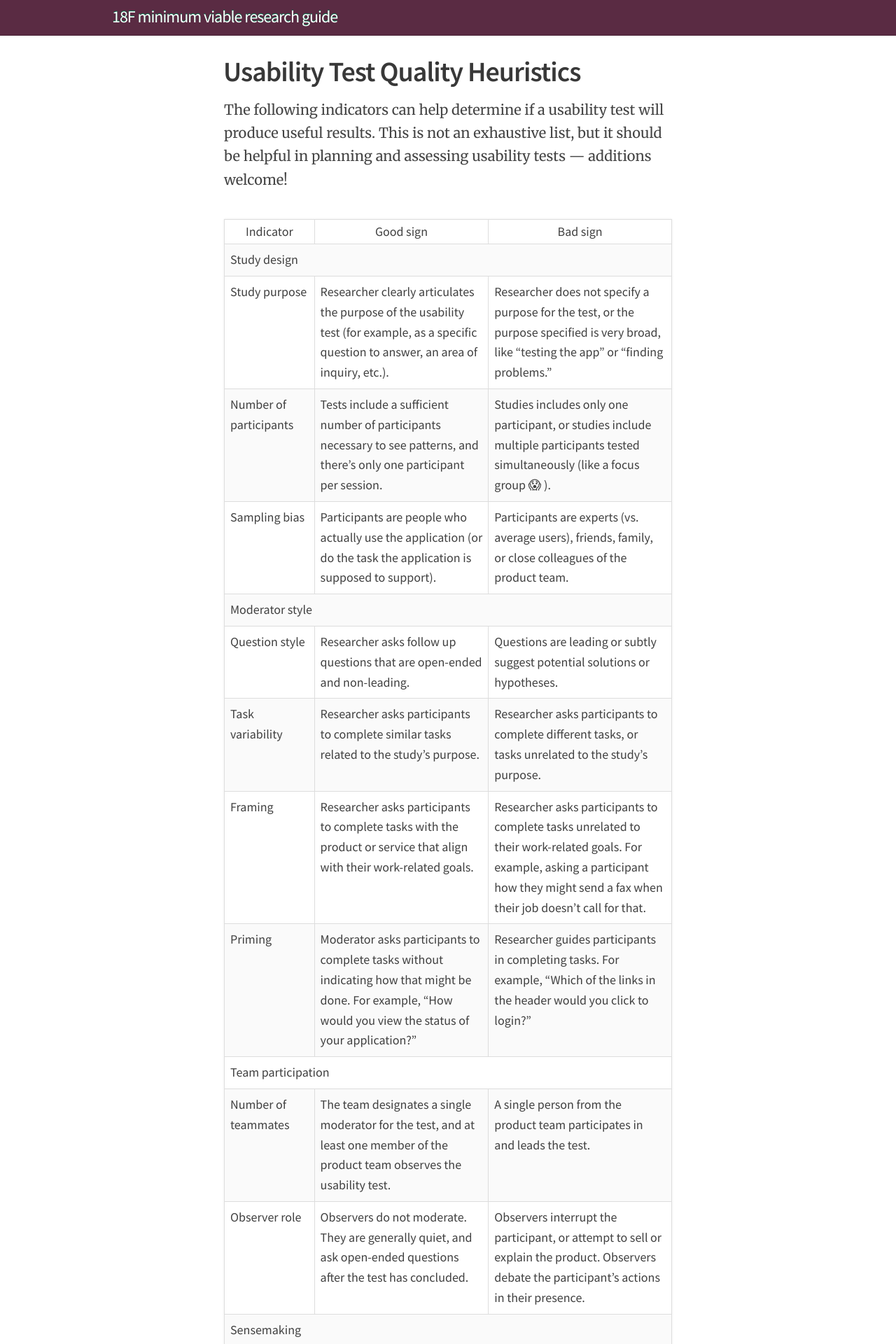
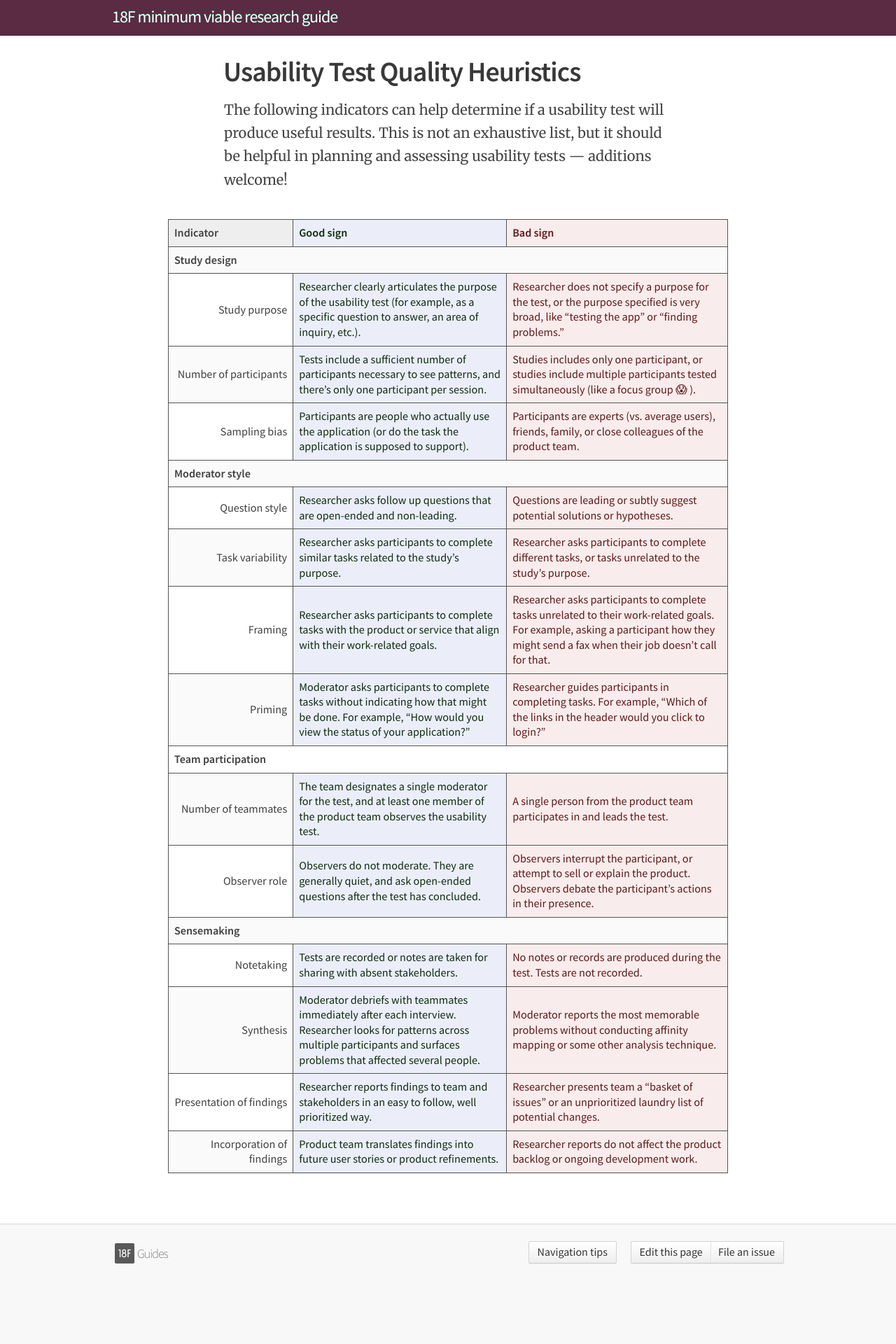
Before and after one commit to 18F/g-research, a Jekyll site: the page built from _pages/usability-heuristics.html, in a window 1280 px wide. Shown: the top 1920 px of the page at 70% size. Built offline with Jekyll 4.4.1, drawn with Linux system fonts in a browser that asks for light colours; after the commit the page ends 1857 px from its top, so only the background shows below that.

Commit message:
Style table

```diff
--- a/_pages/usability-heuristics.html
+++ b/_pages/usability-heuristics.html
@@ -6,12 +6,13 @@ title:  "Usability Test Quality Heuristics"
 produce useful results. This is not an exhaustive list, but it should be
 helpful in planning and assessing usability tests — additions welcome!</p>
 
+<div class="table-wrapper">
   <table>
     <thead>
       <tr>
-      <th>Indicator</th>
-      <th>Good sign</th>
-      <th>Bad sign</th>
+        <th class="col-indicator">Indicator</th>
+        <th class="col-good-sign">Good sign</th>
+        <th class="col-bad-sign">Bad sign</th>
       </tr>
     </thead>
     <tbody>
@@ -19,78 +20,79 @@ helpful in planning and assessing usability tests — additions welcome!</p>
         <td colspan="3">Study design</td>
       </tr>
       <tr>
-      <td>Study purpose</td>
-      <td>Researcher clearly articulates the purpose of the usability test (for example, as a specific question to answer, an area of inquiry, etc.).</td>
-      <td>Researcher does not specify a purpose for the test, or the purpose specified is very broad, like &ldquo;testing the app&rdquo; or &ldquo;finding problems.&rdquo;</td>
+        <td class="col-indicator">Study purpose</td>
+        <td class="col-good-sign">Researcher clearly articulates the purpose of the usability test (for example, as a specific question to answer, an area of inquiry, etc.).</td>
+        <td class="col-bad-sign">Researcher does not specify a purpose for the test, or the purpose specified is very broad, like &ldquo;testing the app&rdquo; or &ldquo;finding problems.&rdquo;</td>
       </tr>
       <tr>
-      <td>Number of participants</td>
-      <td>Tests include a sufficient number of participants necessary to see patterns, and there&rsquo;s only one participant per session.</td>
-      <td>Studies includes only one participant, or studies include multiple participants tested simultaneously (like a focus group 😱 ).</td>
+        <td class="col-indicator">Number of participants</td>
+        <td class="col-good-sign">Tests include a sufficient number of participants necessary to see patterns, and there&rsquo;s only one participant per session.</td>
+        <td class="col-bad-sign">Studies includes only one participant, or studies include multiple participants tested simultaneously (like a focus group 😱 ).</td>
       </tr>
       <tr>
-      <td>Sampling bias</td>
-      <td>Participants are people who actually use the application (or do the task the application is supposed to support).</td>
-      <td>Participants are experts (vs. average users), friends, family, or close colleagues of the product team.</td>
+        <td class="col-indicator">Sampling bias</td>
+        <td class="col-good-sign">Participants are people who actually use the application (or do the task the application is supposed to support).</td>
+        <td class="col-bad-sign">Participants are experts (vs. average users), friends, family, or close colleagues of the product team.</td>
       </tr>
       <tr>
         <td colspan="3">Moderator style</td>
       </tr>
       <tr>
-      <td>Question style</td>
-      <td>Researcher asks follow up questions that are open-ended and non-leading.</td>
-      <td>Questions are leading or subtly suggest potential solutions or hypotheses.</td>
+        <td class="col-indicator">Question style</td>
+        <td class="col-good-sign">Researcher asks follow up questions that are open-ended and non-leading.</td>
+        <td class="col-bad-sign">Questions are leading or subtly suggest potential solutions or hypotheses.</td>
       </tr>
       <tr>
-      <td>Task variability</td>
-      <td>Researcher asks participants to complete similar tasks related to the study’s purpose.</td>
-      <td>Researcher asks participants to complete different tasks, or tasks unrelated to the study’s purpose.</td>
+        <td class="col-indicator">Task variability</td>
+        <td class="col-good-sign">Researcher asks participants to complete similar tasks related to the study’s purpose.</td>
+        <td class="col-bad-sign">Researcher asks participants to complete different tasks, or tasks unrelated to the study’s purpose.</td>
       </tr>
       <tr>
-      <td>Framing</td>
-      <td>Researcher asks participants to complete tasks with the product or service that align with their work-related goals.</td>
-      <td>Researcher asks participants to complete tasks unrelated to their work-related goals. For example, asking a participant how they might send a fax when their job doesn’t call for that.</td>
+        <td class="col-indicator">Framing</td>
+        <td class="col-good-sign">Researcher asks participants to complete tasks with the product or service that align with their work-related goals.</td>
+        <td class="col-bad-sign">Researcher asks participants to complete tasks unrelated to their work-related goals. For example, asking a participant how they might send a fax when their job doesn’t call for that.</td>
       </tr>
       <tr>
-      <td>Priming</td>
-      <td>Moderator asks participants to complete tasks without indicating how that might be done. For example, “How would you view the status of your application?”</td>
-      <td>Researcher guides participants in completing tasks. For example, “Which of the links in the header would you click to login?”</td>
+        <td class="col-indicator">Priming</td>
+        <td class="col-good-sign">Moderator asks participants to complete tasks without indicating how that might be done. For example, “How would you view the status of your application?”</td>
+        <td class="col-bad-sign">Researcher guides participants in completing tasks. For example, “Which of the links in the header would you click to login?”</td>
       </tr>
       <tr>
         <td colspan="3">Team participation</td>
       </tr>
       <tr>
-      <td>Number of teammates</td>
-      <td>The team designates a single moderator for the test, and at least one member of the product team observes the usability test.</td>
-      <td>A single person from the product team participates in and leads the test.</td>
+        <td class="col-indicator">Number of teammates</td>
+        <td class="col-good-sign">The team designates a single moderator for the test, and at least one member of the product team observes the usability test.</td>
+        <td class="col-bad-sign">A single person from the product team participates in and leads the test.</td>
       </tr>
       <tr>
-      <td>Observer role</td>
-      <td>Observers do not moderate. They are generally quiet, and ask open-ended questions after the test has concluded.</td>
-      <td>Observers interrupt the participant, or attempt to sell or explain the product. Observers debate the participant’s actions in their presence.</td>
+        <td class="col-indicator">Observer role</td>
+        <td class="col-good-sign">Observers do not moderate. They are generally quiet, and ask open-ended questions after the test has concluded.</td>
+        <td class="col-bad-sign">Observers interrupt the participant, or attempt to sell or explain the product. Observers debate the participant’s actions in their presence.</td>
       </tr>
       <tr>
         <td colspan="3">Sensemaking</td>
       </tr>
       <tr>
-      <td>Notetaking</td>
-      <td>Tests are recorded or notes are taken for sharing with absent stakeholders.</td>
-      <td>No notes or records are produced during the test. Tests are not recorded.</td>
+        <td class="col-indicator">Notetaking</td>
+        <td class="col-good-sign">Tests are recorded or notes are taken for sharing with absent stakeholders.</td>
+        <td class="col-bad-sign">No notes or records are produced during the test. Tests are not recorded.</td>
       </tr>
       <tr>
-      <td>Synthesis</td>
-      <td>Moderator debriefs with teammates immediately after each interview. Researcher looks for patterns across multiple participants and surfaces problems that affected several people.</td>
-      <td>Moderator reports the most memorable problems without conducting affinity mapping or some other analysis technique.</td>
+        <td class="col-indicator">Synthesis</td>
+        <td class="col-good-sign">Moderator debriefs with teammates immediately after each interview. Researcher looks for patterns across multiple participants and surfaces problems that affected several people.</td>
+        <td class="col-bad-sign">Moderator reports the most memorable problems without conducting affinity mapping or some other analysis technique.</td>
       </tr>
       <tr>
-      <td>Presentation of findings</td>
-      <td>Researcher reports findings to team and stakeholders in an easy to follow, well prioritized way.</td>
-      <td>Researcher presents team a &ldquo;basket of issues&rdquo; or an unprioritized laundry list of potential changes.</td>
+        <td class="col-indicator">Presentation of findings</td>
+        <td class="col-good-sign">Researcher reports findings to team and stakeholders in an easy to follow, well prioritized way.</td>
+        <td class="col-bad-sign">Researcher presents team a &ldquo;basket of issues&rdquo; or an unprioritized laundry list of potential changes.</td>
       </tr>
       <tr>
-      <td>Incorporation of findings</td>
-      <td>Product team translates findings into future user stories or product refinements.</td>
-      <td>Researcher reports do not affect the product backlog or ongoing development work.</td>
+        <td class="col-indicator">Incorporation of findings</td>
+        <td class="col-good-sign">Product team translates findings into future user stories or product refinements.</td>
+        <td class="col-bad-sign">Researcher reports do not affect the product backlog or ongoing development work.</td>
       </tr>
     </tbody>
   </table>
+</div>
--- a/stylesheets/screen.css
+++ b/stylesheets/screen.css
@@ -1,3 +1,5 @@
+/* @override http://localhost:4000/stylesheets/screen.css */
+
 /* @override http://localhost:4000/stylesheets/screen.css */
 
 /* @override http://localhost:4000/stylesheets/screen.css */
@@ -71,18 +73,6 @@ a.button span.slack::before{
 	max-width: 960px;
 	margin: 0 auto;
 	position: relative;
-}
-
-
-/* Travel Guide Image Toggles */
-a.travel-image-link{
-  display: block;
-  font-size: 95%;
-  cursor: pointer;
-}
-
-img.travel-guide-hide{
-  display: none;
 }
 
 @media screen and (min-width: 336.84px){ .wrapper{ width: 90%; }  }
@@ -843,7 +833,6 @@ a[id]{
 	border-radius: 3px;
 	border: 1px solid #eee;
 	margin: 0 auto;
-	max-width: 640px;
 	table-layout: fixed;
 	box-shadow: 0 0 0 2px #fafafa;
 }
@@ -856,7 +845,7 @@ a[id]{
 }
 
 @media screen and (min-width: 711.11px){
-	.page .table-wrapper{ max-width: 640px; }
+	.page .table-wrapper{ max-width: 800px; }
 }
 
 .page table tbody tr:first-child td:first-child{
@@ -1211,3 +1200,41 @@ a[id]{
 /* @end */
 
 /* @end */
+
+/* @group .layout-usability-test-quality-heuristics */
+
+.layout-article-usability-test-quality-heuristics table th,
+.layout-article-usability-test-quality-heuristics table td{
+  font-size: 0.9em;
+  line-height: 1.33em;
+  border: 1px solid #555;
+  vertical-align: middle;
+}
+
+.layout-article-usability-test-quality-heuristics .col-indicator{
+	width: 11em;
+	text-align: right;
+}
+.layout-article-usability-test-quality-heuristics th,
+.layout-article-usability-test-quality-heuristics th.col-indicator,
+.layout-article-usability-test-quality-heuristics td[colspan="3"]{
+	text-align: left;
+	font-weight: 600;
+}
+
+.layout-article-usability-test-quality-heuristics th.col-indicator{
+  background: #eee;
+}
+
+.layout-article-usability-test-quality-heuristics .page table  tr:nth-child(n) .col-good-sign{
+  background: #ebeef9;
+  color: #102b10;
+}
+
+.layout-article-usability-test-quality-heuristics .page table tr:nth-child(n) .col-bad-sign{
+  background: #f9ecec;
+  color: #5e191a;
+}
+
+
+/* @end */
```
Lines whose indentation alone changed are shown as unchanged.
